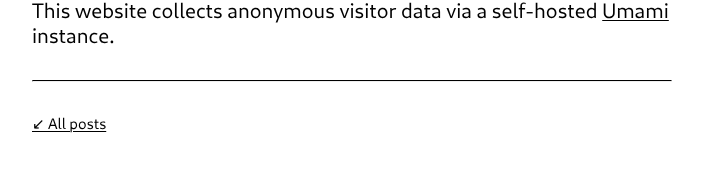
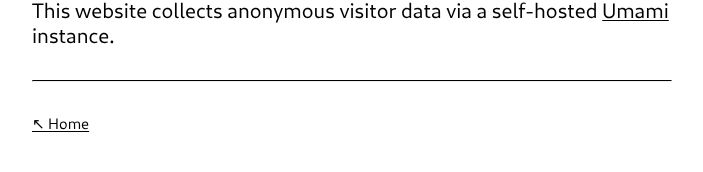
Before and after one commit to konstantintutsch/website, a Jekyll site: the page built from privacy.html, in a window 1280 px wide. Shown: the part 626-798 px from the top of the page, without its empty margins (288-991 px from the left). Built offline with Jekyll 4.4.1, drawn with Linux system fonts in a browser that asks for light colours.

Commit message:
Add home link to page layout

```diff
--- a/_layouts/page.html
+++ b/_layouts/page.html
@@ -9,3 +9,7 @@ layout: default
 
     {{ content }}
 </article>
+
+<hr>
+
+<p class="info">{% include nav-home.html %}</p>
--- a/disclaimer.html
+++ b/disclaimer.html
@@ -18,7 +18,3 @@ description: The disclaimer for all content on my website.
 
 <p>I sometimes publish technical posts. They describe a process which <i>worked for me</i> at the time of writing. They are not <i>the correct</i> way to archieve a certain goal. Before following along any of my technical posts, ensure that you have a basic understanding of the post's topic.</p>
 <p>I can not be held liable for any damage to systems, data or else.</p>
-
-<hr>
-
-<p class="info">{% include all-posts.html %}</p>
--- a/privacy.html
+++ b/privacy.html
@@ -24,7 +24,3 @@ description: The privacy policy for my website.
 {% include heading.html level=3 text="Analytics" %}
 
 <p>This website collects anonymous visitor data via a self-hosted <a data-umami-event="reference-umami" href="https://umami.is/">Umami</a> instance.</p>
-
-<hr>
-
-<p class="info">{% include all-posts.html %}</a>
```
